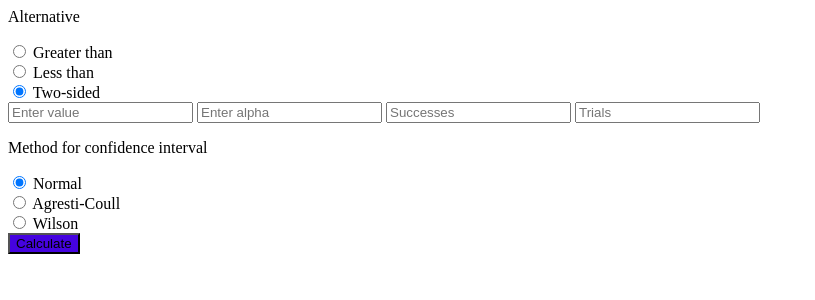
After one commit to mkerekes1427/django-stats, a Django app: template templates/partials/prop1form.html in a window 1280 px wide. The commit adds this page. Shown: the top 300 px of the page, without its empty margins (0-815 px from the left). Run offline with Django 3.2, Linux system fonts and the light colour scheme; the template is opened without the code that fills it, so the values that code supplies are empty.

Commit message:
HTMX swap for 1 samp prop

```diff
--- a/stats/settings.py
+++ b/stats/settings.py
@@ -38,6 +38,7 @@ INSTALLED_APPS = [
     'django.contrib.sessions',
     'django.contrib.messages',
     'django.contrib.staticfiles',
+    "django_htmx",
     "calculations"
 ]
 
@@ -49,6 +50,7 @@ MIDDLEWARE = [
     'django.contrib.auth.middleware.AuthenticationMiddleware',
     'django.contrib.messages.middleware.MessageMiddleware',
     'django.middleware.clickjacking.XFrameOptionsMiddleware',
+    "django_htmx.middleware.HtmxMiddleware"
 ]
 
 ROOT_URLCONF = 'stats.urls'
@@ -119,6 +121,7 @@ USE_TZ = True
 
 STATIC_URL = 'static/'
 
+
 # Default primary key field type
 # https://docs.djangoproject.com/en/4.2/ref/settings/#default-auto-field
 
--- a/templates/base.html
+++ b/templates/base.html
@@ -5,13 +5,13 @@
     <meta name="viewport" content="width=device-width, initial-scale=1.0">
     <link href="https://cdn.jsdelivr.net/npm/bootstrap@5.2.3/dist/css/bootstrap.min.css" rel="stylesheet" integrity="sha384-rbsA2VBKQhggwzxH7pPCaAqO46MgnOM80zW1RWuH61DGLwZJEdK2Kadq2F9CUG65" crossorigin="anonymous">
     <title>Stats App</title>
+    <script src="https://unpkg.com/htmx.org@1.9.3"></script>
+    <script src="https://cdn.jsdelivr.net/npm/bootstrap@5.2.3/dist/js/bootstrap.bundle.min.js" integrity="sha384-kenU1KFdBIe4zVF0s0G1M5b4hcpxyD9F7jL+jjXkk+Q2h455rYXK/7HAuoJl+0I4" crossorigin="anonymous"></script>
 </head>
 <body class="d-flex h-100 text-center text-bg-dark">
 
     {% block content %}
     {% endblock content %}
 
-    <script src="https://cdn.jsdelivr.net/npm/bootstrap@5.2.3/dist/js/bootstrap.bundle.min.js" integrity="sha384-kenU1KFdBIe4zVF0s0G1M5b4hcpxyD9F7jL+jjXkk+Q2h455rYXK/7HAuoJl+0I4" crossorigin="anonymous"></script>
-
 </body>
 </html>
--- /dev/null
+++ b/templates/partials/prop1form.html
@@ -0,0 +1,47 @@
+<div class="container col-6 mx-0 mb-5">
+
+    <p class="col-2">Alternative</p>
+
+    <div class="form-check col-8">
+        <input class="form-check-input" type="radio" name="alternative" value="greater">
+        <label class="form-check-label">Greater than</label>
+    </div>
+    <div class="form-check col-8">
+        <input class="form-check-input" type="radio" name="alternative" value="less">
+        <label class="form-check-label">Less than</label>
+    </div>
+    <div class="form-check col-8">
+        <input class="form-check-input" type="radio" name="alternative" value="two-sided" checked>
+        <label class="form-check-label">Two-sided</label>
+    </div>
+
+</div>
+
+<div class="col-4 mb-5">
+    <input class="form-control mb-4" type="input" aria-label="value" name="value" placeholder="Enter value" required>
+    <input class="form-control mb-4" type="input" aria-label="alpha" name="alpha" placeholder="Enter alpha" required>
+    <input class="form-control mb-4" type="input" aria-label="successes" name="successes" placeholder="Successes" required>
+    <input class="form-control mb-4" type="input" aria-label="trials" name="trials" placeholder="Trials" required>
+</div>
+
+<div class="container col-6 mx-0 mb-5">
+
+    <p class="col-6">Method for confidence interval</p>
+
+    <div class="form-check col-8">
+        <input class="form-check-input" type="radio" name="method" value="normal" checked>
+        <label class="form-check-label">Normal</label>
+    </div>
+    <div class="form-check col-8">
+        <input class="form-check-input" type="radio" name="method" value="agresti_coull">
+        <label class="form-check-label">Agresti-Coull</label>
+    </div>
+    <div class="form-check col-8">
+        <input class="form-check-input" type="radio" name="method" value="wilson">
+        <label class="form-check-label">Wilson</label>
+    </div>
+
+</div>
+
+
+<input class="btn btn-lg btn-secondary fw-bold border-white" type="submit" value="Calculate" style="background-color: #4503df; margin-bottom: 100px;">
--- a/templates/partials/ttest_1.html
+++ b/templates/partials/ttest_1.html
@@ -1,6 +1,9 @@
 <div class="container" style="margin-bottom: 100px;">
 
-    <h1 class="mb-3">T Statistic: {{t_stat}}</h1>
+    <h1 class="mb-3">Mean: {{mean}}</h1>
+    <h1 class="mb-5">Standard Deviation: {{std}}</h1>
+
+    <h1 class="mt-3 mb-3">T Statistic: {{t_stat}}</h1>
     <h1 class="mb-3">P Value: {{p_value}}</h1>
     <h1 class="mb-3">Degrees Freedom: {{freedom}}</h1>
     <h1 class="mb-3">{{confidence}}% Interval : ({{low}}, {{high}})</h1>
--- a/templates/partials/ztest_1.html
+++ b/templates/partials/ztest_1.html
@@ -1,6 +1,9 @@
 <div class="container" style="margin-bottom: 100px;">
 
-    <h1 class="mb-3">Z Statistic: {{z_stat}}</h1>
+    <h1 class="mb-3">Mean: {{mean}}</h1>
+    <h1 class="mb-5">Standard Deviation: {{std}}</h1>
+
+    <h1 class="mt-3 mb-3">Z Statistic: {{z_stat}}</h1>
     <h1 class="mb-3">P Value: {{p_value}}</h1>
     <h1 class="mb-3">{{confidence}}% Interval : ({{low}}, {{high}})</h1>
 
```
Also changed, not shown: calculations/stats_calculations.py (+38 -12 lines), calculations/views.py (+43 -13 lines), templates/one-sample.html (+10 -2 lines), templates/partials/prop1.html (+15 -1 lines), templates/partials/tz_testform.html (added, +31 -0 lines), 1 other file.
